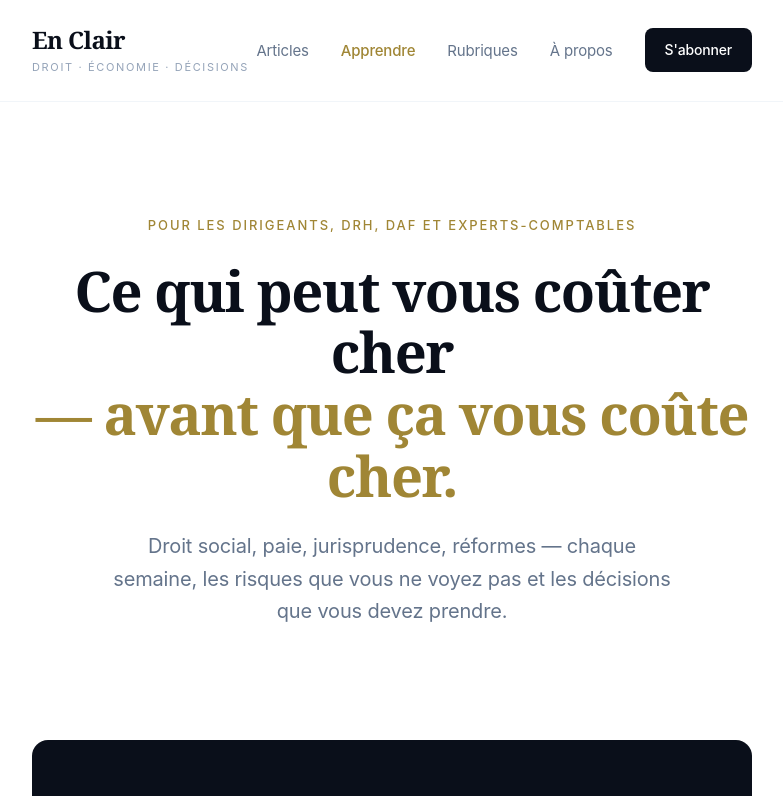
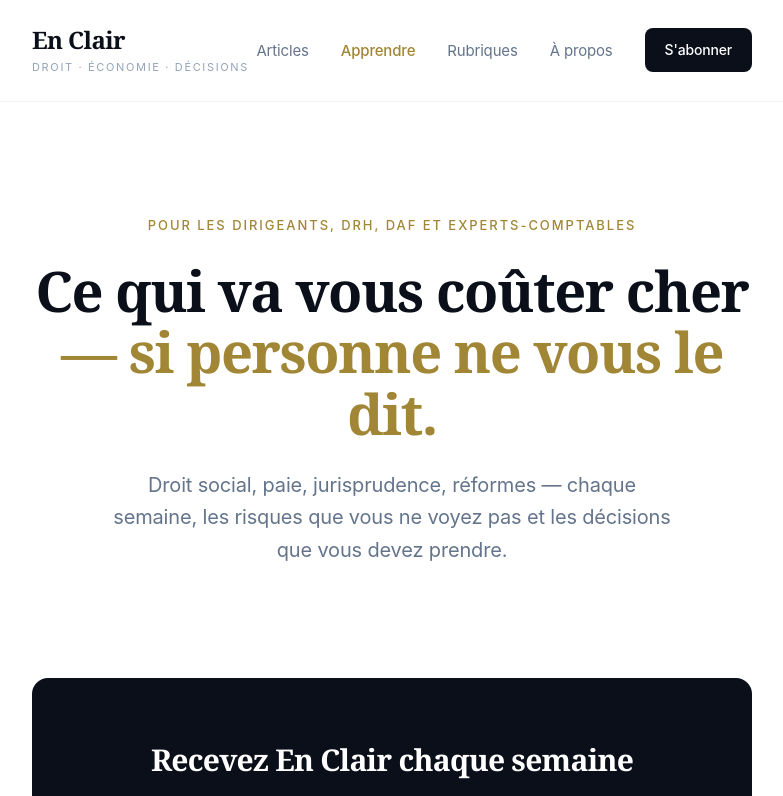
Before and after one commit to scoly-oss/enclair-media, a Next.js app: page / in a window 1280 px wide. Shown: the top 796 px of the page, without its empty margins (248-1031 px from the left). Built offline with nearby package versions, Linux system fonts and the light colour scheme.

Commit message:
Hero: 'Ce qui va vous coûter cher — si personne ne vous le dit.'
Co-Authored-By: Claude Opus 4.6 (1M context) <noreply@anthropic.com>

```diff
--- a/src/app/page.tsx
+++ b/src/app/page.tsx
@@ -18,8 +18,8 @@ export default function Home() {
           className="text-4xl md:text-[3.5rem] font-bold text-alinea-950 leading-[1.1] tracking-tight"
           style={{ fontFamily: "var(--font-serif)" }}
         >
-          Ce qui peut vous coûter cher<br />
-          <span className="text-accent-dark">— avant que ça vous coûte cher.</span>
+          Ce qui va vous coûter cher<br />
+          <span className="text-accent-dark">— si personne ne vous le dit.</span>
         </h1>
         <p className="mt-6 text-lg md:text-xl text-alinea-500 max-w-xl mx-auto leading-relaxed">
           Droit social, paie, jurisprudence, réformes — chaque semaine,
```
